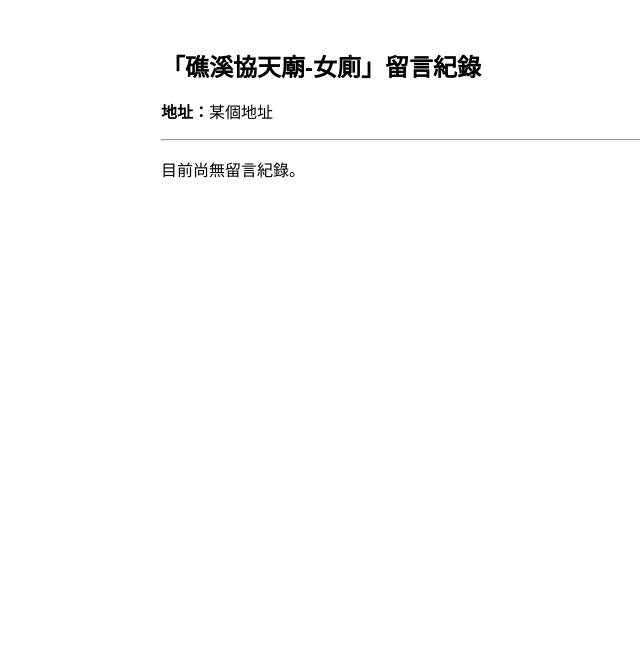
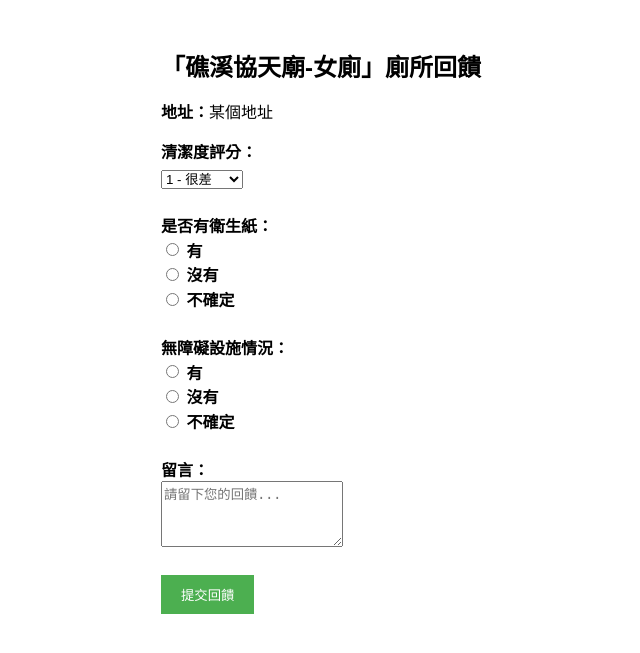
Before and after one commit to eason11133/toilet-bot, a Flask app: a page that uses templates/toilet_feedback.html in a window 1280 px wide. Shown: the top 653 px of the page, without its empty margins (179-819 px from the left). Run offline with Flask 3, Linux system fonts and the light colour scheme.

Commit message:
Add toilet_feedback.html template

```diff
--- a/templates/toilet_feedback.html
+++ b/templates/toilet_feedback.html
@@ -1,29 +1,54 @@
 <!DOCTYPE html>
-<html>
+<html lang="zh-Hant">
 <head>
     <meta charset="UTF-8">
-    <title>廁所留言 - {{ name }}</title>
+    <meta name="viewport" content="width=device-width, initial-scale=1.0">
+    <title>廁所回饋 - {{ name }}</title>
     <style>
         body { font-family: sans-serif; max-width: 600px; margin: auto; padding: 2em; }
         h1 { font-size: 24px; }
-        .comment { border-bottom: 1px solid #ccc; margin: 1em 0; padding-bottom: 1em; }
-        .score { color: #f39c12; }
+        .form-group { margin-bottom: 1.5em; }
+        label { display: block; font-weight: bold; }
+        select, input[type="radio"] { margin-top: 0.5em; }
+        .submit-btn { background-color: #4CAF50; color: white; padding: 10px 20px; border: none; cursor: pointer; }
+        .submit-btn:hover { background-color: #45a049; }
     </style>
 </head>
 <body>
-    <h1>「{{ name }}」留言紀錄</h1>
+    <h1>「{{ name }}」廁所回饋</h1>
     <p><strong>地址：</strong>{{ address }}</p>
-    <hr>
-    {% if comments %}
-        {% for c in comments %}
-            <div class="comment">
-                <p class="score">🌟 清潔度評分：{{ c.get("rating", "未填寫") }}</p>
-                <p>🗨️ 留言：{{ c.get("comment", "無留言") }}</p>
-                <p><small>📅 時間：{{ c.get("timestamp", "未知") }}</small></p>
-            </div>
-        {% endfor %}
-    {% else %}
-        <p>目前尚無留言紀錄。</p>
-    {% endif %}
+    <form action="/submit_feedback" method="post">
+        <div class="form-group">
+            <label for="rating">清潔度評分：</label>
+            <select name="rating" id="rating" required>
+                <option value="1">1 - 很差</option>
+                <option value="2">2 - 還可以</option>
+                <option value="3">3 - 普通</option>
+                <option value="4">4 - 好</option>
+                <option value="5">5 - 很好</option>
+            </select>
+        </div>
+
+        <div class="form-group">
+            <label>是否有衛生紙：</label>
+            <label><input type="radio" name="toilet_paper" value="有" required> 有</label>
+            <label><input type="radio" name="toilet_paper" value="沒有"> 沒有</label>
+            <label><input type="radio" name="toilet_paper" value="不確定"> 不確定</label>
+        </div>
+
+        <div class="form-group">
+            <label>無障礙設施情況：</label>
+            <label><input type="radio" name="accessibility" value="有" required> 有</label>
+            <label><input type="radio" name="accessibility" value="沒有"> 沒有</label>
+            <label><input type="radio" name="accessibility" value="不確定"> 不確定</label>
+        </div>
+
+        <div class="form-group">
+            <label for="comment">留言：</label>
+            <textarea name="comment" id="comment" rows="4" placeholder="請留下您的回饋..."></textarea>
+        </div>
+
+        <button type="submit" class="submit-btn">提交回饋</button>
+    </form>
 </body>
 </html>
```
